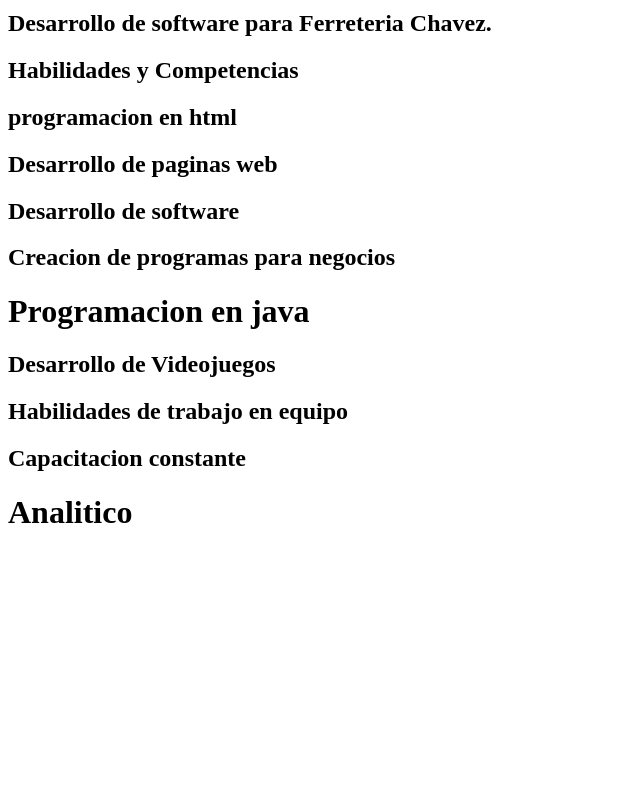
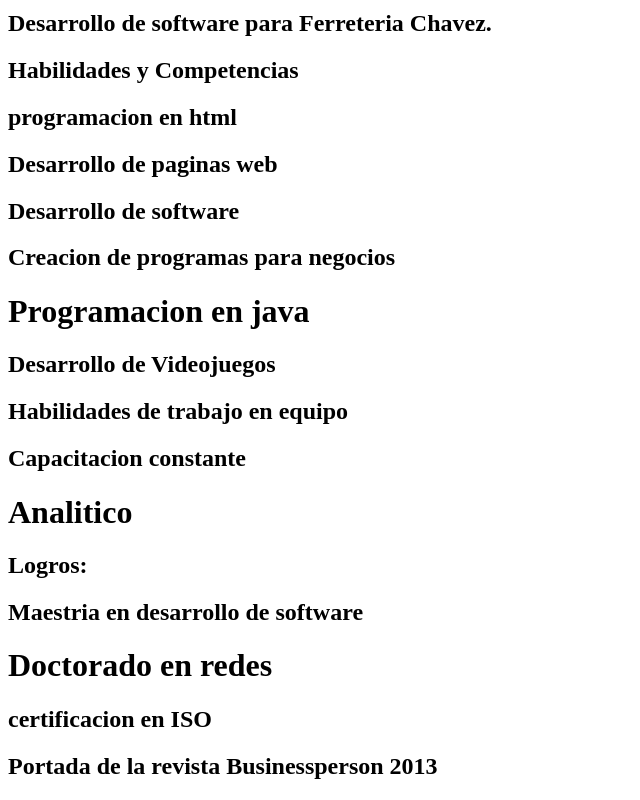
Before and after one commit to maffuz/maffuz.github.io, a plain HTML site: page index.html in a window 1280 px wide. Shown: the part 1364-2164 px from the top of the page, without its empty margins (0-640 px from the left). Before the commit the page ends 1916 px from the top, so only its background shows below. Drawn offline with Linux system fonts and the light colour scheme.

Commit message:
logros y certificaciones

```diff
--- a/index.html
+++ b/index.html
@@ -37,6 +37,11 @@
      <h2> Capacitacion constante</h2>
       <h1> Analitico </h1>
 
+     <h2> Logros:</h2>
+     <h2> Maestria en desarrollo de software</h2>
+      <h1> Doctorado en redes  </h1>
+     <h2> certificacion en ISO</h2>
+     <h2> Portada de la revista Businessperson 2013</h2>
 
 
 </div>
```
